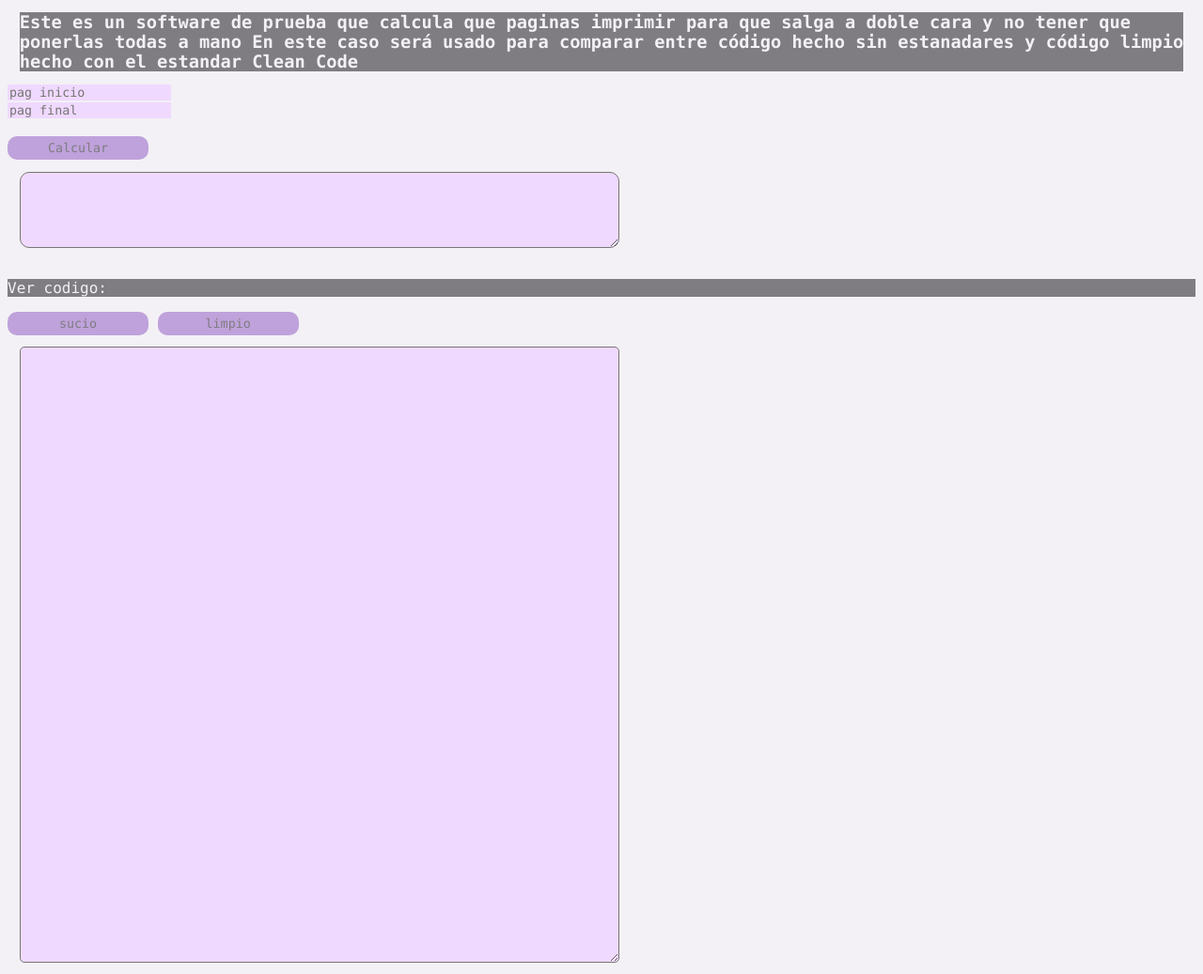
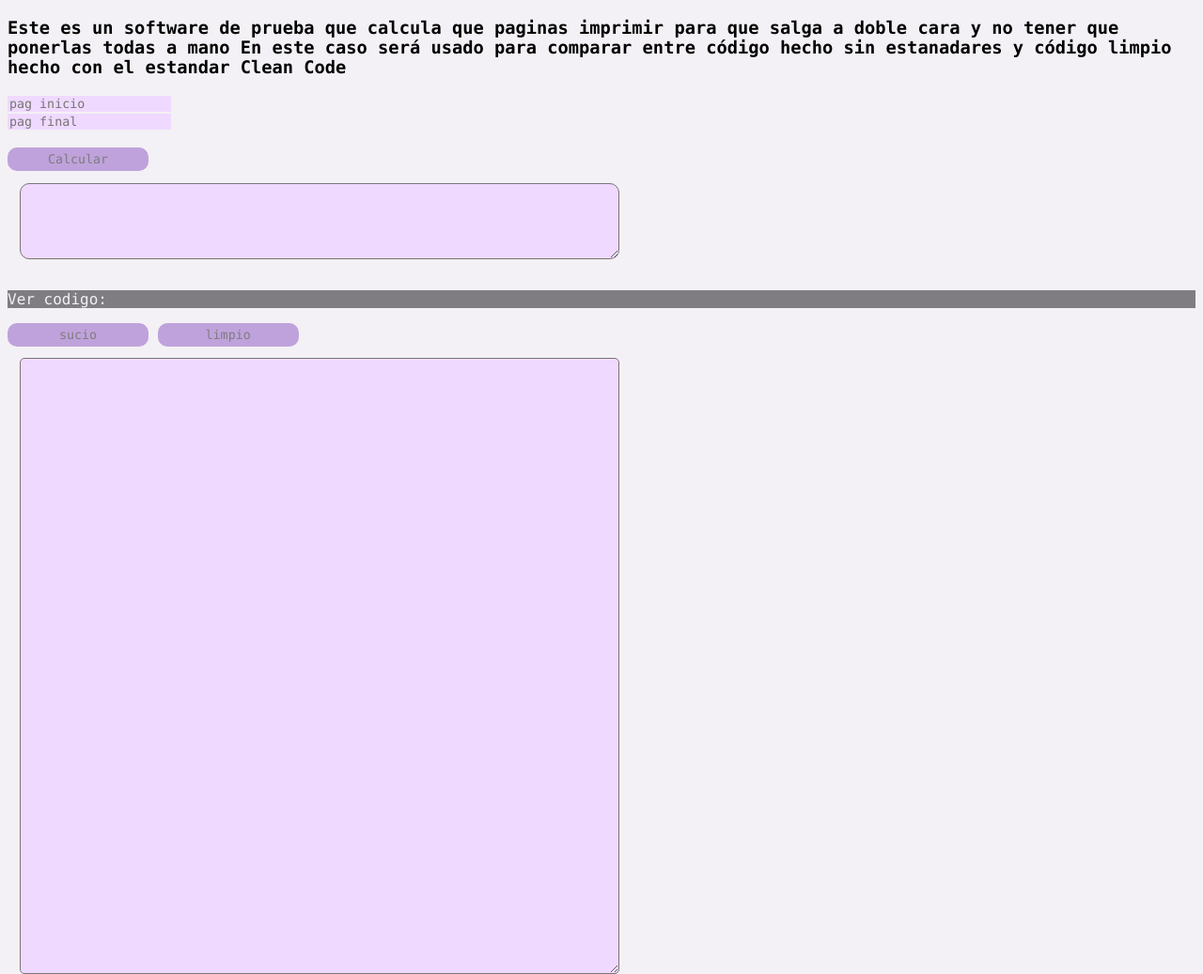
Before and after one commit to Antonio-Zabdiel/clean_code_ejemplo, a plain HTML site: page index.html in a window 1280 px wide. Shown: the whole page at 94% size. Drawn offline with Linux system fonts and the light colour scheme.

Commit message:
corregir interfas

```diff
--- a/css/style.css
+++ b/css/style.css
@@ -1,15 +1,15 @@
-body {
+.body{
     background-color: #F3F1F5;
     font-family: Consolas;
 }
 
-p{
+.parrafo{
     font-family: Consolas;
     background-color: #7F7C82;
     color: #F3F1F5;
 }
 
-h3{
+.title{
     background-color: #7F7C82;
     color: #F3F1F5;
     font-family: Consolas;
--- a/index.html
+++ b/index.html
@@ -7,9 +7,10 @@
         <link rel="stylesheet" type="text/css" href="./css/style.css"><!--imports style-->
         <title>Ejemplo Clean Code</title>
     </head>
-    <body>
+
+    <body class="body">
         <div class = "descripcion">
-            <h3>
+            <h3 class=".title">
                 Este es un software de prueba que calcula que paginas imprimir para que salga a doble cara y no tener que ponerlas todas a mano
                 En este caso será usado para comparar entre código hecho sin estanadares y código limpio hecho con el estandar Clean Code
             </h3>
@@ -26,7 +27,7 @@
         </div>
 
         <div>
-            <p>Ver codigo:</p>
+            <p class="parrafo">Ver codigo:</p>
             <input type="button" value="sucio" id="sucioBoton" class="boton"/>
             <input type="button" value="limpio" id="limpioBoton" class="boton"/>
             <br/>
```
